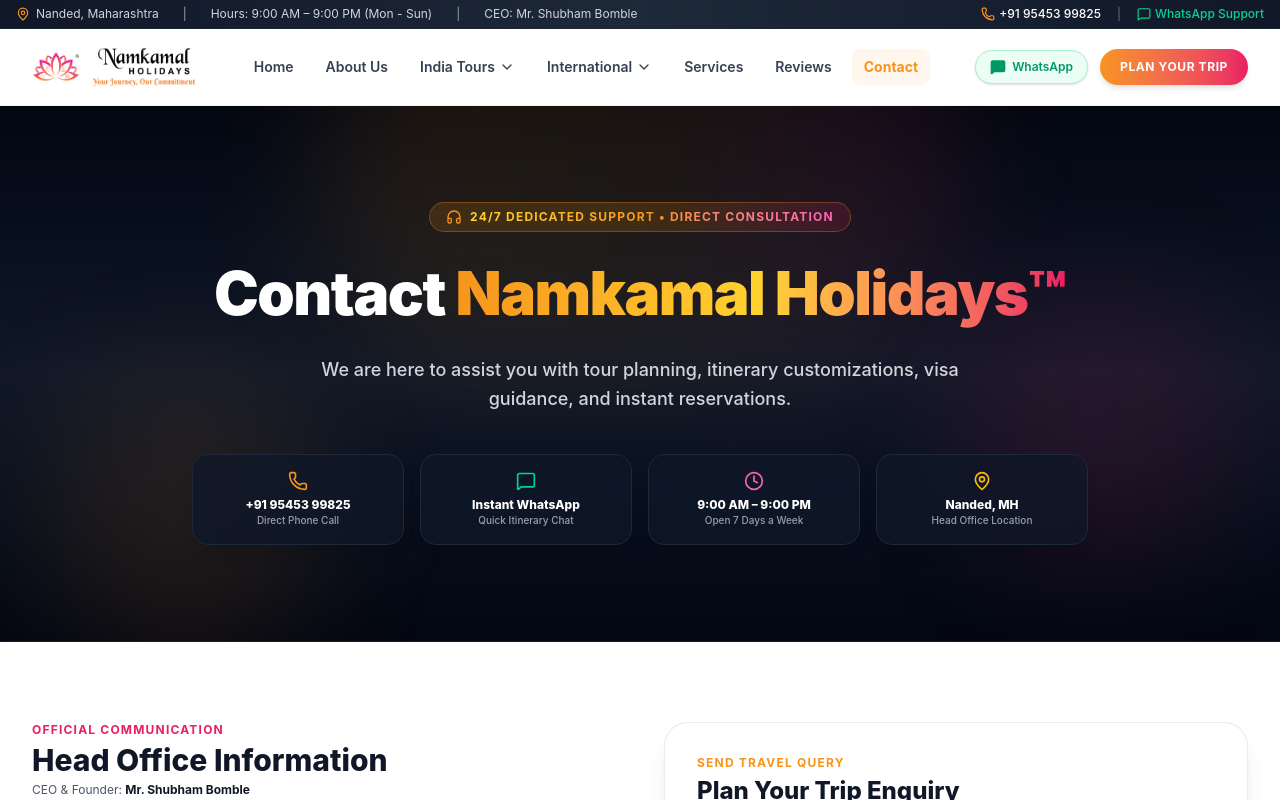
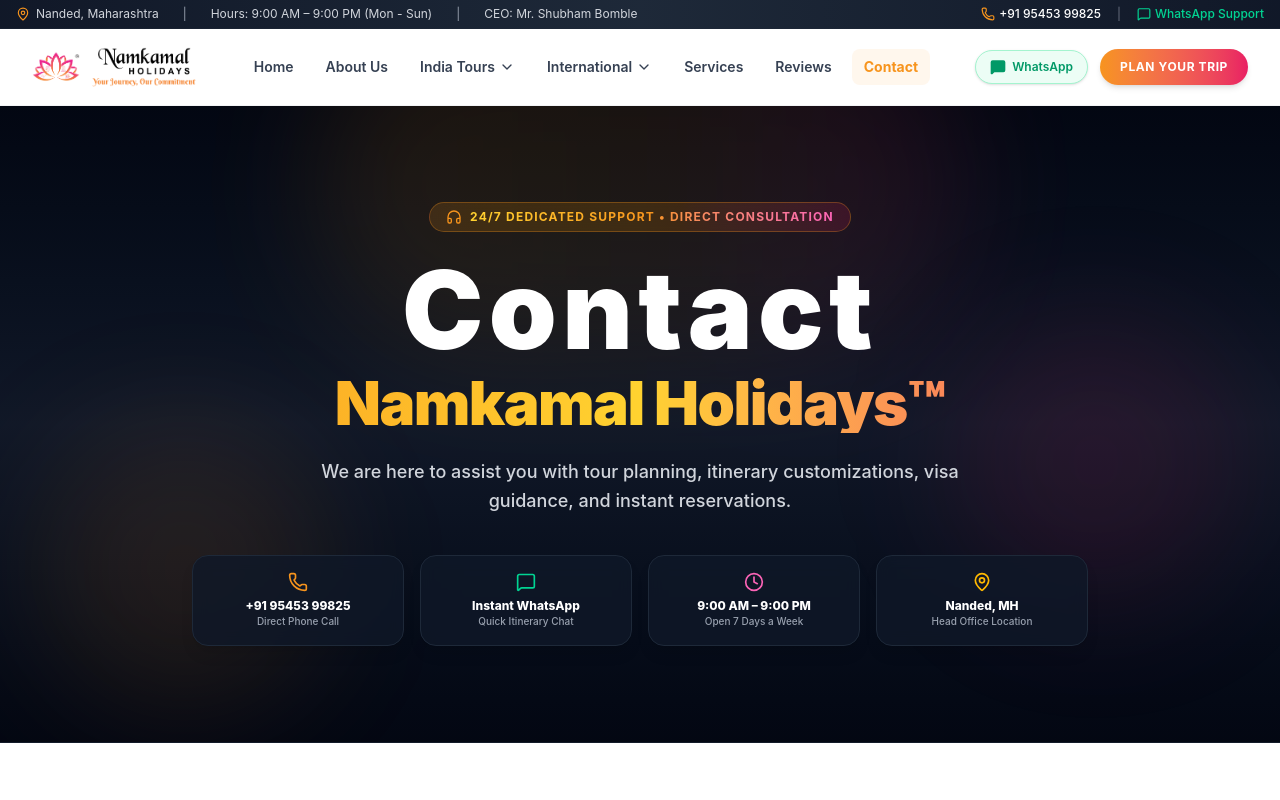
Before and after one commit to blazecodeprakhar/namkamal-holidays, a React (Vite) app: page /contact in a window 1280 px wide. Shown: the top 800 px of the page. Built offline with nearby package versions, Linux system fonts and the light colour scheme.

Commit message:
Apply stacked headline layout to Reviews, Services, and Contact page hero sections

```diff
--- a/src/pages/ContactPage.tsx
+++ b/src/pages/ContactPage.tsx
@@ -40,9 +40,10 @@
             initial={{ opacity: 0, y: 20 }}
             animate={{ opacity: 1, y: 0 }}
             transition={{ duration: 0.6, delay: 0.1 }}
-            className="text-4xl sm:text-5xl lg:text-6xl font-black tracking-tight text-white leading-tight"
+            className="font-black text-white leading-tight"
           >
-            Contact <span className="bg-gradient-to-r from-[#F7941D] via-amber-300 to-[#E91E63] bg-clip-text text-transparent">Namkamal Holidays™</span>
+            <span className="block text-5xl sm:text-7xl md:text-8xl lg:text-[6.8rem] tracking-wider text-white mb-2">Contact</span>
+            <span className="bg-gradient-to-r from-[#F7941D] via-amber-300 to-[#E91E63] bg-clip-text text-transparent block text-3xl sm:text-5xl lg:text-6xl tracking-tight">Namkamal Holidays™</span>
           </motion.h1>
 
           {/* Subheading */}
--- a/src/pages/ReviewsPage.tsx
+++ b/src/pages/ReviewsPage.tsx
@@ -45,9 +45,10 @@
             initial={{ opacity: 0, y: 20 }}
             animate={{ opacity: 1, y: 0 }}
             transition={{ duration: 0.6, delay: 0.1 }}
-            className="text-4xl sm:text-5xl lg:text-6xl font-black tracking-tight text-white leading-tight"
+            className="font-black text-white leading-tight"
           >
-            Traveler <span className="bg-gradient-to-r from-[#F7941D] via-amber-300 to-[#E91E63] bg-clip-text text-transparent">Stories & Reviews</span>
+            <span className="block text-4xl sm:text-6xl md:text-7xl lg:text-[5.8rem] tracking-wider text-white mb-2">Traveler</span>
+            <span className="bg-gradient-to-r from-[#F7941D] via-amber-300 to-[#E91E63] bg-clip-text text-transparent block text-3xl sm:text-5xl lg:text-6xl tracking-tight">Stories & Reviews</span>
           </motion.h1>
 
           {/* Subheading */}
--- a/src/pages/ServicesPage.tsx
+++ b/src/pages/ServicesPage.tsx
@@ -43,9 +43,10 @@
             initial={{ opacity: 0, y: 20 }}
             animate={{ opacity: 1, y: 0 }}
             transition={{ duration: 0.6, delay: 0.1 }}
-            className="text-4xl sm:text-5xl lg:text-6xl font-black tracking-tight text-white leading-tight"
+            className="font-black text-white leading-tight"
           >
-            Our Complete <span className="bg-gradient-to-r from-[#F7941D] via-amber-300 to-[#E91E63] bg-clip-text text-transparent">Travel Services</span>
+            <span className="block text-4xl sm:text-6xl md:text-7xl lg:text-[5.5rem] tracking-wider text-white mb-2">Our Complete</span>
+            <span className="bg-gradient-to-r from-[#F7941D] via-amber-300 to-[#E91E63] bg-clip-text text-transparent block text-3xl sm:text-5xl lg:text-6xl tracking-tight">Travel Services</span>
           </motion.h1>
 
           {/* Subheading */}
```
